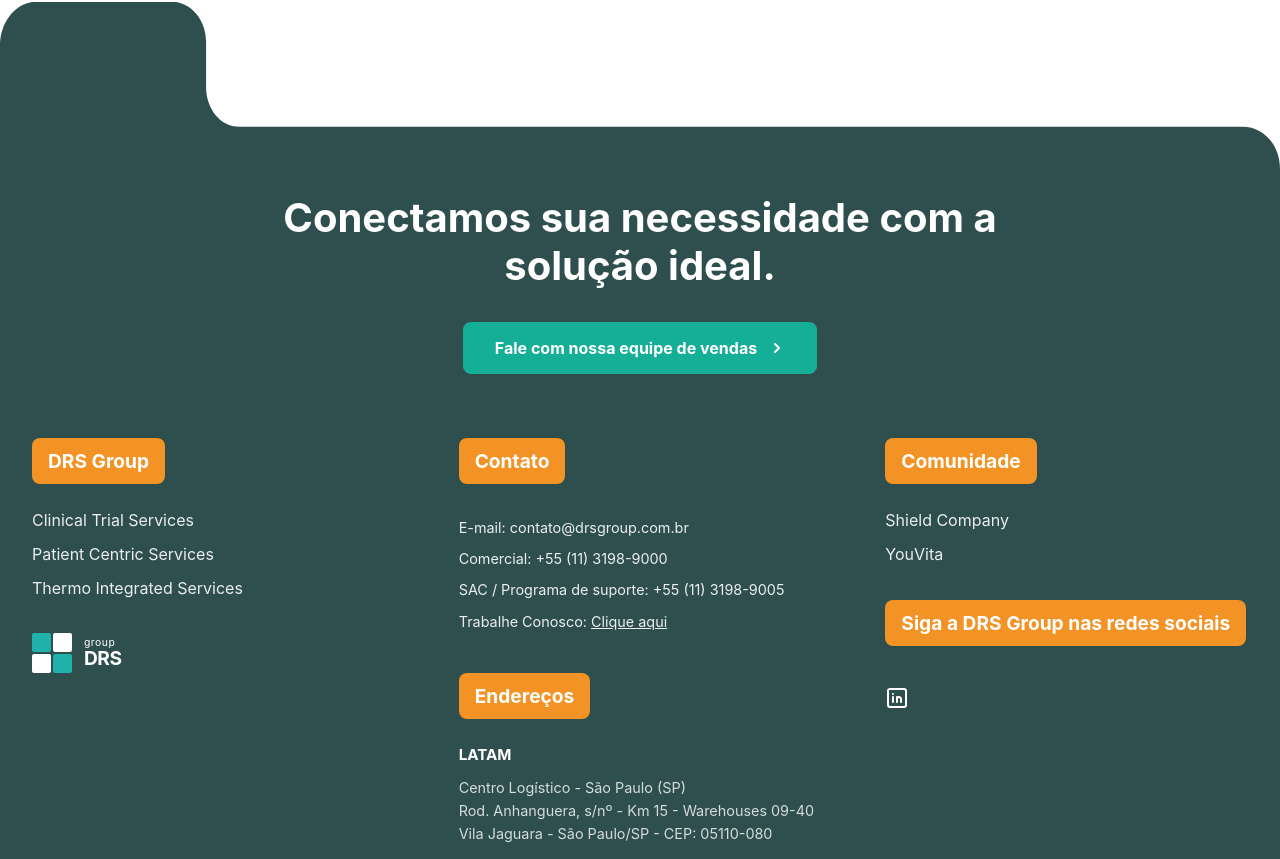
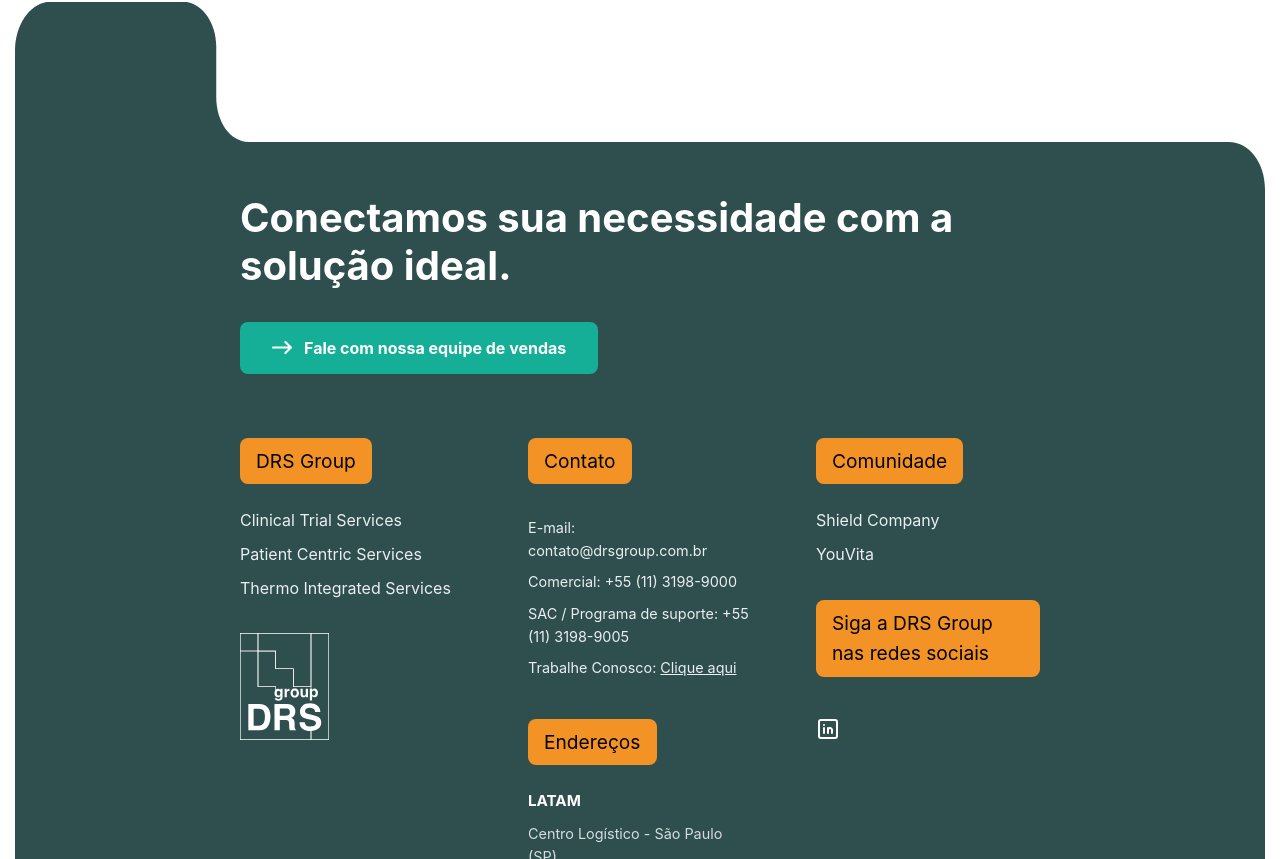
Before and after one commit to adrianodesenv/site-drs, a React (Vite) app: page / in a window 1280 px wide. Shown: the part 5541-6400 px from the top of the page. Built offline with nearby package versions, Linux system fonts and the light colour scheme.

Commit message:
fix: footer ajustes

```diff
--- a/src/components/Footer/Footer.css
+++ b/src/components/Footer/Footer.css
@@ -11,11 +11,19 @@
   background: #2f4f4f;
   clip-path: url(#footer-mask);
   -webkit-clip-path: url(#footer-mask);
+  max-width: 1250px;
+  margin: 0 auto;
+  padding: 0 2rem;
 }
 
 .footer-top {
   background: transparent;
   padding: 12rem 0 0;
+}
+
+.footer .container {
+  max-width: 800px;
+  padding: 0;
 }
 
 .footer-cta-section {
@@ -30,11 +38,13 @@
   margin: 0 0 2rem 0;
   color: white;
   line-height: 1.2;
+  text-align: left;
 }
 
 .footer-cta-btn {
   display: flex;
   align-items: center;
+  justify-content: center;
   gap: 0.75rem;
   padding: 1rem 2rem;
   font-size: 1rem;
@@ -45,7 +55,7 @@
   border-radius: 8px;
   cursor: pointer;
   transition: all 0.3s ease;
-  margin: 0 auto;
+  width: fit-content;
 }
 
 .footer-cta-btn:hover {
@@ -72,9 +82,9 @@
 
 .footer-column-title {
   font-size: 1.2rem;
-  font-weight: 700;
+  font-weight: 400;
   margin: 0 0 1.5rem 0;
-  color: white;
+  color: #000;
   background: #f39325;
   padding: 0.5rem 1rem;
   border-radius: 8px;
@@ -95,66 +105,13 @@
 .footer-logo {
   display: flex;
   align-items: center;
-  gap: 0.75rem;
   margin-bottom: 2rem;
 }
 
-.footer-logo-blocks {
-  display: grid;
-  grid-template-columns: repeat(2, 1fr);
-  grid-template-rows: repeat(2, 1fr);
-  gap: 2px;
-  width: 40px;
-  height: 40px;
-}
-
-.footer-logo-block {
-  border-radius: 2px;
-}
-
-.footer-logo-block.block-1 {
-  background: #20b2aa;
-  grid-column: 1;
-  grid-row: 1;
-}
-
-.footer-logo-block.block-2 {
-  background: white;
-  grid-column: 2;
-  grid-row: 1;
-}
-
-.footer-logo-block.block-3 {
-  background: white;
-  grid-column: 1;
-  grid-row: 2;
-}
-
-.footer-logo-block.block-4 {
-  background: #20b2aa;
-  grid-column: 2;
-  grid-row: 2;
-}
-
-.footer-logo-text {
-  display: flex;
-  flex-direction: column;
-  line-height: 1;
-}
-
-.footer-logo-group {
-  font-size: 0.65rem;
-  font-weight: 400;
-  color: white;
-  text-transform: lowercase;
-  letter-spacing: 0.5px;
-}
-
-.footer-logo-drs {
-  font-size: 1.2rem;
-  font-weight: 700;
-  color: white;
-  letter-spacing: -0.5px;
+.footer-logo svg {
+  width: auto;
+  height: auto;
+  max-width: 100%;
 }
 
 .footer-links {
--- a/src/components/Footer/Footer.tsx
+++ b/src/components/Footer/Footer.tsx
@@ -19,22 +19,19 @@ const Footer = () => {
             <div className="footer-cta-section">
               <h2 className="footer-title">{t("footer.title")}</h2>
               <button className="footer-cta-btn">
-                {t("footer.cta")}
                 <svg
-                  width="16"
-                  height="16"
-                  viewBox="0 0 16 16"
+                  width="20"
+                  height="14"
+                  viewBox="0 0 20 14"
                   fill="none"
                   xmlns="http://www.w3.org/2000/svg"
                 >
                   <path
-                    d="M6 12L10 8L6 4"
-                    stroke="white"
-                    strokeWidth="2"
-                    strokeLinecap="round"
-                    strokeLinejoin="round"
+                    d="M14.1116 0.305374L19.6449 5.79172L19.6911 5.83465C19.8763 6.01824 19.984 6.26036 20 6.54643L19.9991 6.6426C19.9856 6.8692 19.899 7.08569 19.7284 7.27968L19.6638 7.34633L14.1116 12.8525C13.701 13.2597 13.0371 13.2597 12.6265 12.8525C12.2135 12.4429 12.2135 11.777 12.6265 11.3674L16.4601 7.56522L1.05235 7.56559C0.472139 7.56559 0 7.09741 0 6.51765C0 5.93789 0.472144 5.4697 1.05234 5.4697L16.3364 5.46932L12.6265 1.79052C12.2135 1.38092 12.2135 0.714975 12.6265 0.305374C13.0371 -0.101791 13.701 -0.101791 14.1116 0.305374Z"
+                    fill="white"
                   />
                 </svg>
+                {t("footer.cta")}
               </button>
             </div>
           </div>
@@ -50,16 +47,73 @@ const Footer = () => {
                   <li>{t("solutions.thermo")}</li>
                 </ul>
                 <div className="footer-logo">
-                  <div className="footer-logo-blocks">
-                    <div className="footer-logo-block block-1"></div>
-                    <div className="footer-logo-block block-2"></div>
-                    <div className="footer-logo-block block-3"></div>
-                    <div className="footer-logo-block block-4"></div>
-                  </div>
-                  <div className="footer-logo-text">
-                    <span className="footer-logo-group">group</span>
-                    <span className="footer-logo-drs">DRS</span>
-                  </div>
+                  <svg
+                    width="89"
+                    height="107"
+                    viewBox="0 0 89 107"
+                    fill="none"
+                    xmlns="http://www.w3.org/2000/svg"
+                  >
+                    <g clipPath="url(#clip0_706_50)">
+                      <path
+                        d="M71.3316 53.8237H53.0133V36.109H35.3409V18.3823H17.6685V0.0117188H71.3276V53.8237H71.3316ZM53.6592 53.1759H70.6857V0.659577H18.3143V17.7384H35.9867V35.4651H53.6592V53.1798V53.1759Z"
+                        fill="white"
+                      />
+                      <path
+                        d="M18.3143 18.3745H0V0H18.3143V18.3745ZM0.645875 17.7267H17.6724V0.647859H0.645875V17.7267Z"
+                        fill="white"
+                      />
+                      <path
+                        d="M89.0001 107H70.6858V93.7686H71.3277V106.352H88.3542V0.647859H71.3277V53.502H70.6858V0H89.0001V107Z"
+                        fill="white"
+                      />
+                      <path
+                        d="M35.9907 61.4073H35.3448V53.8198H17.6724V17.7266H35.9907V35.4493H53.6591V53.1759H71.3315V55.99H70.6856V53.8198H53.0132V36.0971H35.3448V18.3744H18.3182V53.1759H35.9907V61.4073Z"
+                        fill="white"
+                      />
+                      <path
+                        d="M71.3316 106.996H0V17.7266H18.3183V53.1759H35.6658V53.8238H17.6724V18.3744H0.645875V106.352H70.6857V93.7685H71.3316V106.996Z"
+                        fill="white"
+                      />
+                      <path
+                        d="M23.6517 71.6461C25.4863 72.2502 26.9722 73.3591 28.1095 74.9728C29.0208 76.2765 29.6429 77.6874 29.9718 79.2057C30.3046 80.724 30.4711 82.1708 30.4711 83.55C30.4711 87.0357 29.7737 89.9888 28.3749 92.4093C26.4809 95.6725 23.5606 97.3021 19.6061 97.3021H8.33301V71.0737H19.6061C21.2267 71.0976 22.574 71.2884 23.6517 71.6421M13.6347 75.6286V92.7472H18.6829C21.2664 92.7472 23.0653 91.4713 24.0836 88.9196C24.6384 87.5206 24.9158 85.8513 24.9158 83.9196C24.9158 81.2487 24.4997 79.2018 23.6636 77.7709C22.8315 76.3401 21.1673 75.6286 18.6829 75.6286H13.6347Z"
+                        fill="white"
+                      />
+                      <path
+                        d="M51.0994 71.7055C52.0622 72.1188 52.8785 72.7309 53.5481 73.5378C54.1029 74.2015 54.5387 74.9368 54.8637 75.7437C55.1886 76.5505 55.351 77.4726 55.351 78.502C55.351 79.7461 55.038 80.9742 54.412 82.1785C53.7859 83.3828 52.7517 84.2334 51.3094 84.7302C52.514 85.2191 53.3698 85.9107 53.8731 86.8049C54.3763 87.6992 54.6259 89.0665 54.6259 90.9067V92.6675C54.6259 93.8678 54.6735 94.6786 54.7686 95.1039C54.9152 95.7796 55.248 96.2804 55.779 96.5983V97.2581H49.7482C49.5818 96.6778 49.4629 96.2088 49.3916 95.8511C49.2489 95.1158 49.1736 94.3646 49.1617 93.5896L49.1261 91.1531C49.1063 89.4798 48.817 88.367 48.2623 87.8105C47.7115 87.2541 46.6733 86.9758 45.1518 86.9758H39.8183V97.2581H34.481V71.0298H46.9864C48.7734 71.0656 50.1484 71.2921 51.1113 71.7055M39.8065 75.5847V82.6316H45.6867C46.8556 82.6316 47.7313 82.4925 48.3138 82.2063C49.348 81.7095 49.8631 80.7238 49.8631 79.2532C49.8631 77.6634 49.3638 76.5942 48.3653 76.0497C47.8026 75.7436 46.9626 75.5886 45.8373 75.5886H39.8065V75.5847Z"
+                        fill="white"
+                      />
+                      <path
+                        d="M64.738 89.2057C64.9084 90.406 65.2412 91.3003 65.7326 91.8925C66.6399 92.9696 68.1893 93.5141 70.3884 93.5141C71.7039 93.5141 72.7738 93.3711 73.594 93.0889C75.1512 92.5444 75.9279 91.5269 75.9279 90.0443C75.9279 89.1779 75.5475 88.5101 74.7827 88.0332C74.018 87.5721 72.8094 87.1627 71.1532 86.805L68.324 86.185C65.5424 85.565 63.6285 84.8972 62.5904 84.1739C60.831 82.9656 59.9474 81.0737 59.9474 78.4981C59.9474 76.1492 60.8073 74.1976 62.5309 72.6436C64.2546 71.0895 66.7866 70.3145 70.1269 70.3145C72.9164 70.3145 75.2939 71.0458 77.2672 72.5124C79.2365 73.979 80.2667 76.1054 80.3658 78.8916H75.1156C75.0165 77.3137 74.3152 76.1929 73.0036 75.5291C72.1279 75.0919 71.0462 74.8693 69.7505 74.8693C68.3081 74.8693 67.1551 75.1555 66.2952 75.7239C65.4354 76.2922 65.0035 77.0872 65.0035 78.1086C65.0035 79.0427 65.4274 79.7462 66.2754 80.2112C66.8222 80.5172 67.9792 80.8829 69.7505 81.2923L74.3389 82.3773C76.3479 82.8503 77.8576 83.4863 78.8601 84.2812C80.4173 85.5133 81.1979 87.3019 81.1979 89.6349C81.1979 91.968 80.2746 94.0229 78.4282 95.6048C76.5777 97.1867 73.9704 97.9816 70.6024 97.9816C67.2343 97.9816 64.4527 97.2026 62.4794 95.6406C60.5061 94.0825 59.5234 91.9362 59.5234 89.2097H64.738V89.2057Z"
+                        fill="white"
+                      />
+                      <path
+                        d="M39.1013 55.9383C39.6323 56.1569 40.0602 56.5583 40.3891 57.1426L40.3772 55.7992H42.5407V63.8517C42.5447 64.9328 42.3663 65.7436 42.0097 66.2921C41.3916 67.238 40.1989 67.711 38.4356 67.7229C37.3697 67.7309 36.502 67.5242 35.8284 67.1109C35.1508 66.6935 34.7783 66.0695 34.703 65.2388L37.0726 65.2269C37.1359 65.4813 37.235 65.6641 37.3697 65.7754C37.6075 65.9741 37.9998 66.0695 38.5585 66.0655C39.343 66.0655 39.8661 65.7953 40.1315 65.2706C40.3019 64.9328 40.3891 64.3644 40.3851 63.5655V63.0289C40.1751 63.3906 39.9532 63.6569 39.7155 63.8358C39.2836 64.1697 38.7209 64.3406 38.0275 64.3445C36.9576 64.3525 36.1018 63.9789 35.4598 63.2277C34.8179 62.4765 34.493 61.459 34.4891 60.1712C34.4851 58.9311 34.7862 57.8858 35.4004 57.0353C36.0146 56.1847 36.8824 55.7594 38.0156 55.7515C38.4317 55.7515 38.7962 55.8111 39.1053 55.9383M39.8661 61.924C40.2148 61.5345 40.3891 60.9224 40.3851 60.0758C40.3851 59.2849 40.2148 58.6807 39.8779 58.2674C39.5451 57.858 39.0973 57.6513 38.5426 57.6553C37.7818 57.6593 37.2588 58.0249 36.9695 58.7443C36.819 59.1299 36.7437 59.6028 36.7476 60.1633C36.7476 60.6482 36.8308 61.0814 36.9973 61.459C37.2944 62.1625 37.8254 62.5122 38.5862 62.5083C39.0934 62.5083 39.5213 62.3095 39.87 61.924"
+                        fill="white"
+                      />
+                      <path
+                        d="M49.241 55.6959C49.2687 55.6999 49.3321 55.7039 49.4312 55.7079L49.4391 57.9456C49.3004 57.9336 49.1776 57.9217 49.0706 57.9177C48.9636 57.9177 48.8765 57.9098 48.8131 57.9138C47.9374 57.9177 47.347 58.2079 47.0498 58.7802C46.8834 59.1022 46.8001 59.599 46.8001 60.2667L46.8318 64.2771L44.6208 64.2691L44.5891 55.7993H46.6852L46.6733 57.3613C47.0102 56.8049 47.2994 56.4193 47.549 56.2126C47.9572 55.8668 48.4842 55.692 49.138 55.688C49.1776 55.688 49.2133 55.688 49.241 55.692"
+                        fill="white"
+                      />
+                      <path
+                        d="M57.9623 63.1802C57.2649 64.0547 56.199 64.4958 54.7646 64.5038C53.3342 64.5117 52.2643 64.0825 51.559 63.216C50.8537 62.3496 50.4971 61.3042 50.4891 60.0801C50.4812 58.8758 50.8339 57.8304 51.5313 56.9401C52.2287 56.0538 53.2985 55.6086 54.7289 55.6007C56.1594 55.5927 57.2292 56.026 57.9345 56.9083C58.6399 57.7867 58.9965 58.8281 59.0004 60.0324C59.0084 61.2565 58.6557 62.3098 57.9583 63.1842M56.2148 61.9799C56.5556 61.5228 56.722 60.879 56.7181 60.0403C56.7181 59.2017 56.5437 58.5618 56.199 58.1087C55.8582 57.6595 55.3669 57.433 54.7289 57.437C54.091 57.4409 53.6036 57.6715 53.2628 58.1206C52.9181 58.5737 52.7517 59.2176 52.7557 60.0562C52.7557 60.8909 52.934 61.5348 53.2787 61.9879C53.6234 62.441 54.1148 62.6635 54.7527 62.6596C55.3907 62.6596 55.878 62.4251 56.2148 61.972"
+                        fill="white"
+                      />
+                      <path
+                        d="M62.7451 55.7994L62.7372 60.8551C62.7372 61.332 62.7966 61.6858 62.9076 61.9282C63.1057 62.3495 63.494 62.5602 64.0725 62.5602C64.8135 62.5602 65.3207 62.2501 65.5901 61.646C65.7288 61.3201 65.8001 60.8869 65.7962 60.3503L65.7803 55.8073L67.9913 55.7954L68.023 64.15L65.9071 64.1619V62.9815C65.8833 63.0093 65.8318 63.0848 65.7526 63.212C65.6694 63.3392 65.5743 63.4544 65.4633 63.5498C65.1226 63.8599 64.7937 64.0705 64.4806 64.1858C64.1636 64.301 63.7912 64.3567 63.3632 64.3607C62.1349 64.3686 61.3067 63.9274 60.8748 63.0411C60.6331 62.5522 60.5103 61.8288 60.5063 60.8749L60.4905 55.8073H62.7451V55.7994Z"
+                        fill="white"
+                      />
+                      <path
+                        d="M76.9225 56.638C77.6041 57.3534 77.9488 58.4106 77.9567 59.8057C77.9607 61.2763 77.6358 62.4011 76.974 63.1762C76.3123 63.9512 75.4604 64.3407 74.4143 64.3487C73.7486 64.3487 73.1939 64.1897 72.7501 63.8598C72.5084 63.677 72.2706 63.4107 72.0408 63.0569L72.0567 67.4131L69.8496 67.425V55.8033H71.9695L71.9497 57.0036C72.1835 56.638 72.4331 56.3558 72.7026 56.1412C73.186 55.7636 73.7645 55.5768 74.4381 55.5728C75.4168 55.5688 76.2489 55.9225 76.9305 56.6419M75.2544 58.2199C74.9572 57.727 74.4738 57.4806 73.812 57.4846C73.0156 57.4846 72.4688 57.8661 72.1716 58.6173C72.021 59.0188 71.9418 59.5235 71.9457 60.1356C71.9537 61.1054 72.2112 61.7851 72.7343 62.1786C73.0433 62.4091 73.4079 62.5204 73.8318 62.5164C74.4421 62.5124 74.9096 62.2739 75.2306 61.8049C75.5515 61.332 75.71 60.708 75.7061 59.925C75.7021 59.2811 75.5555 58.7127 75.2544 58.2159"
+                        fill="white"
+                      />
+                    </g>
+                    <defs>
+                      <clipPath id="clip0_706_50">
+                        <rect width="89" height="107" fill="white" />
+                      </clipPath>
+                    </defs>
+                  </svg>
                 </div>
               </div>
               <div className="footer-column">
```
